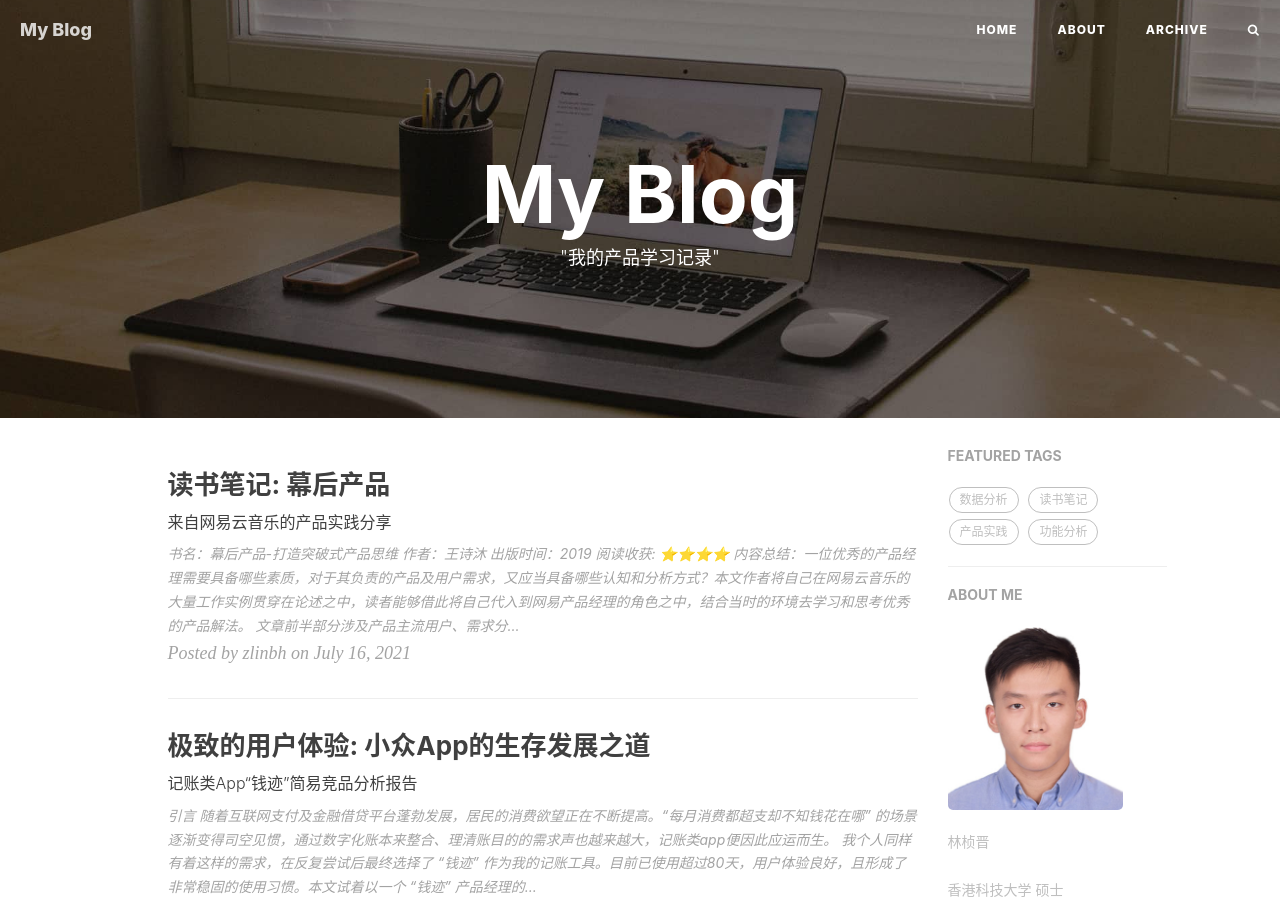
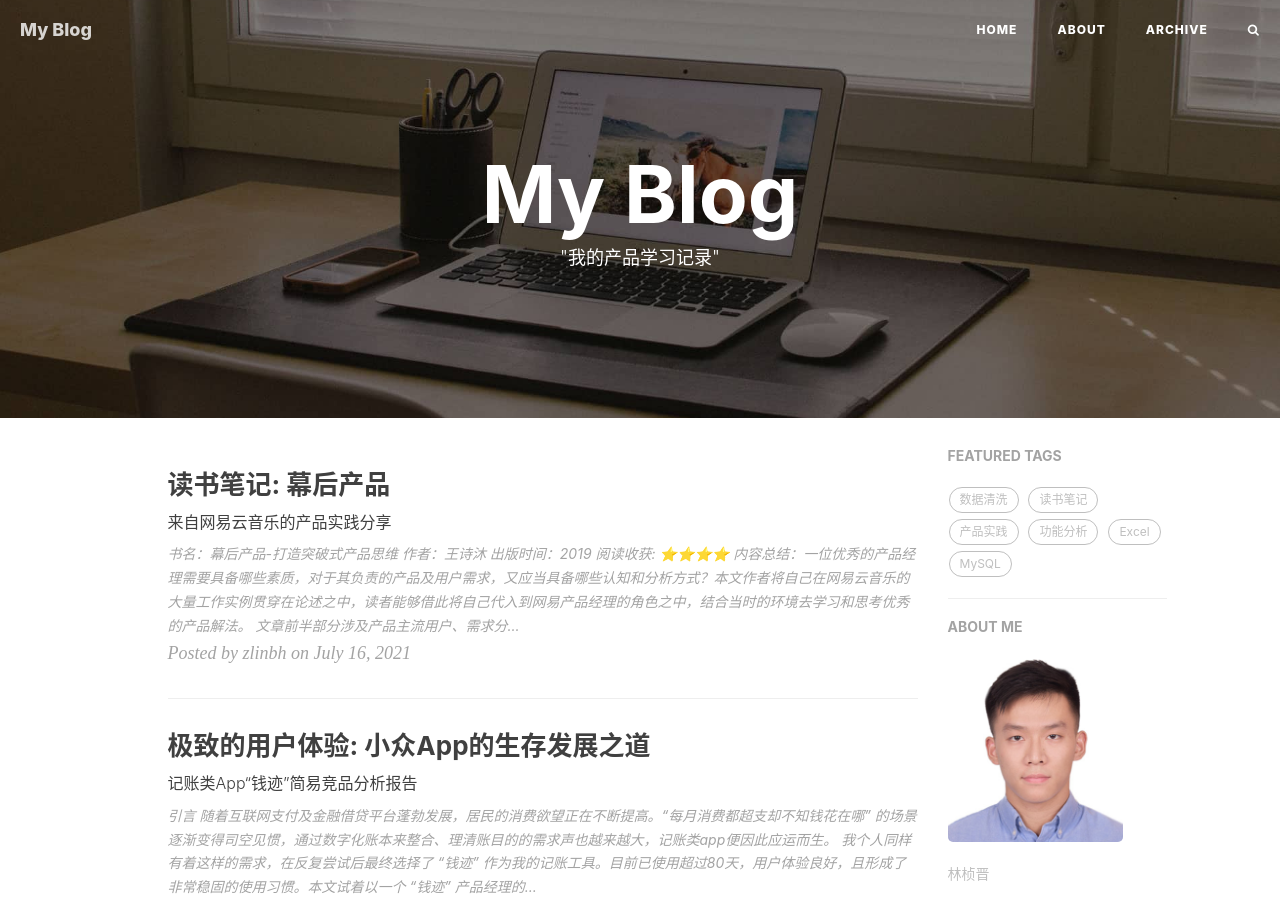
Before and after one commit to zlinbh/zlinbh.github.io, a Jekyll site: the page built from index.html, in a window 1280 px wide and 900 px high. Built offline with Jekyll 4.4.1, drawn with Linux system fonts in a browser that asks for light colours; nearby versions of some CDN libraries; the list of posts is cut into pages by our own code; comment, search, counter and statistics services are not loaded.

Commit message:
Update 2020-10-24-Statistic_Analysis.markdown

```diff
--- a/_posts/2020-10-24-Statistic_Analysis.markdown
+++ b/_posts/2020-10-24-Statistic_Analysis.markdown
@@ -7,7 +7,9 @@ author:     "zlinbh"
 hidden:		false
 header-img:
 tags:
-    - 数据分析
+    - 数据清洗
+    - MySQL
+    - Excel
 ---
 
 ## 数据介绍
```
